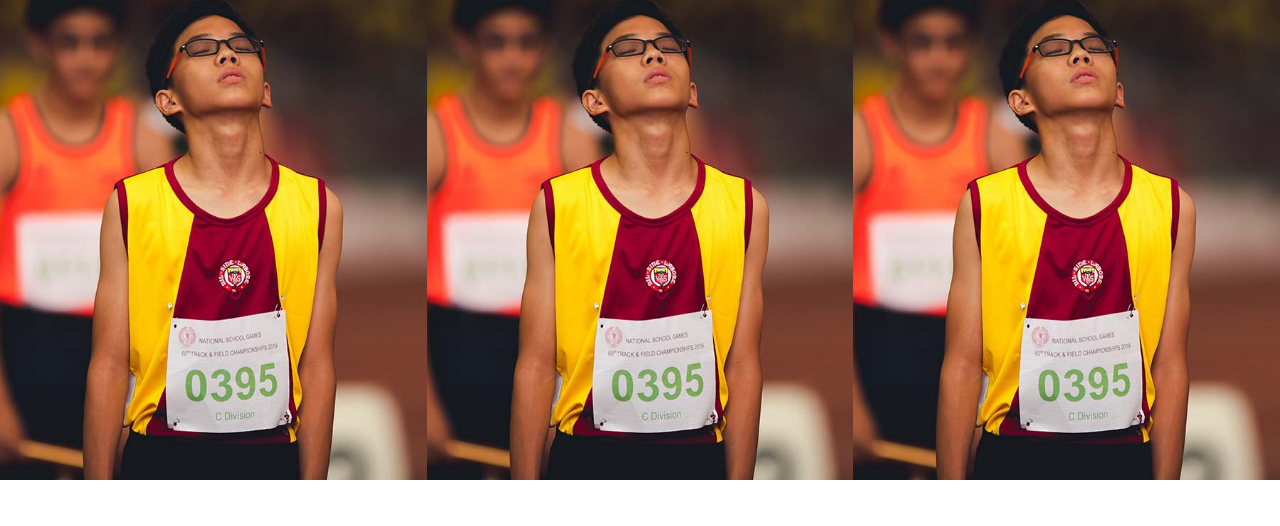
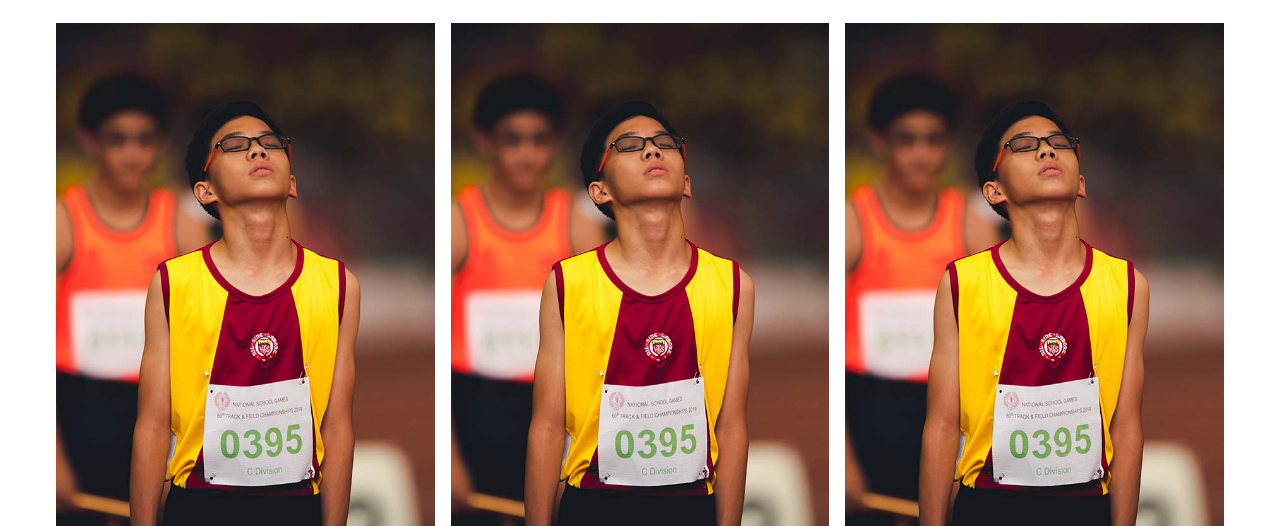
Before and after one commit to Kmyming/photog-website, a plain HTML site: page photo/sports.html in a window 1280 px wide. Shown: the part 89-615 px from the top of the page. Drawn offline with Linux system fonts and the light colour scheme.

Commit message:
adjusting gallery template

```diff
--- a/landing/index.css
+++ b/landing/index.css
@@ -474,16 +474,20 @@ font-size: 20px;
 }
 .galleryimg{
     width: 100%;
+    padding-top: 7rem;
 }
 #row1{
     grid-column: 1;
     grid-row: 1;
+    padding-left: 3.5rem;
 }
 #row2{
     grid-column: 2;
     grid-row: 1;
+    padding: 0 1rem;
 }
 #row3{
     grid-column: 3;
     grid-row: 1;
+    padding-right: 3.5rem;
 }
```
